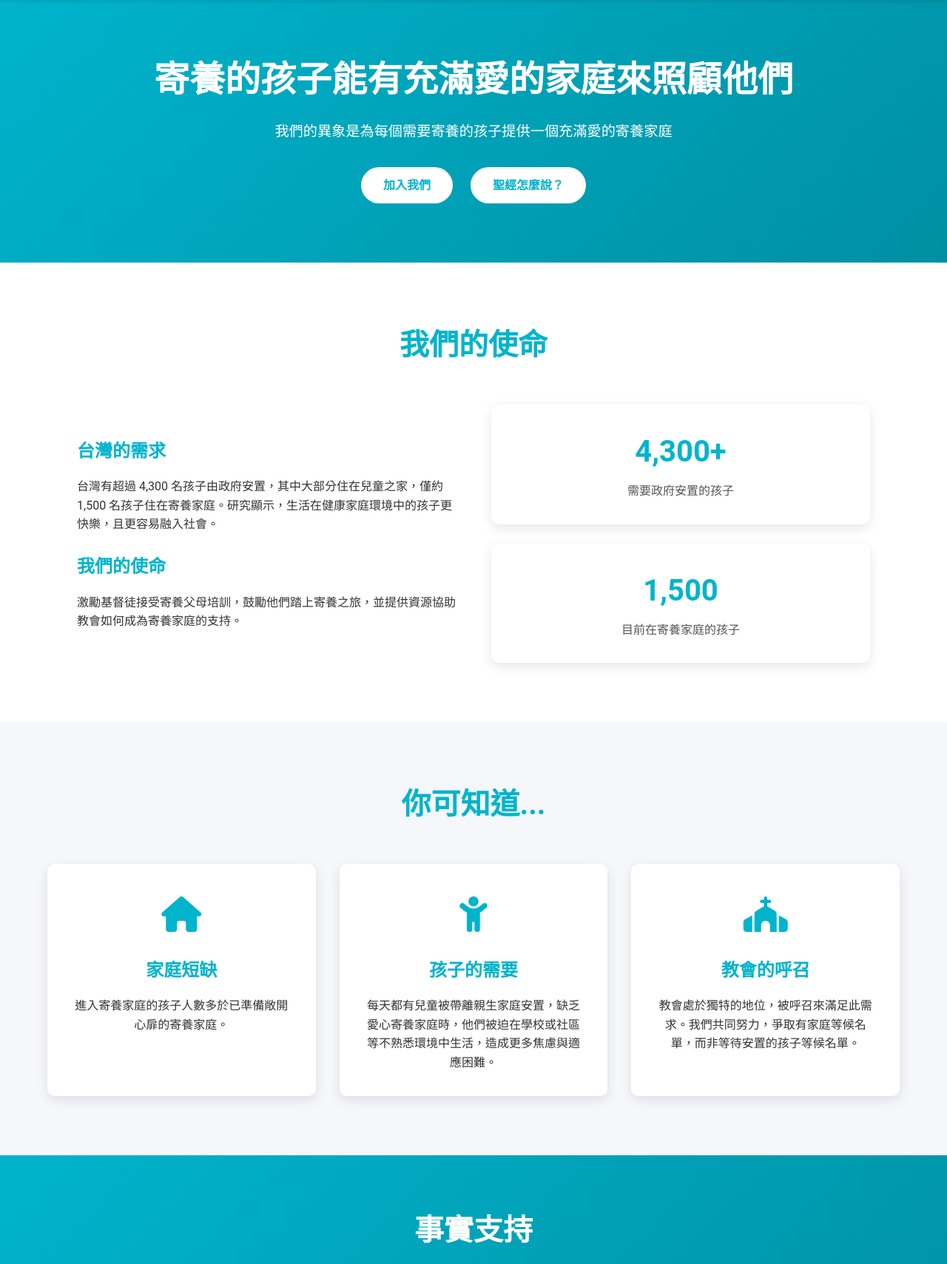
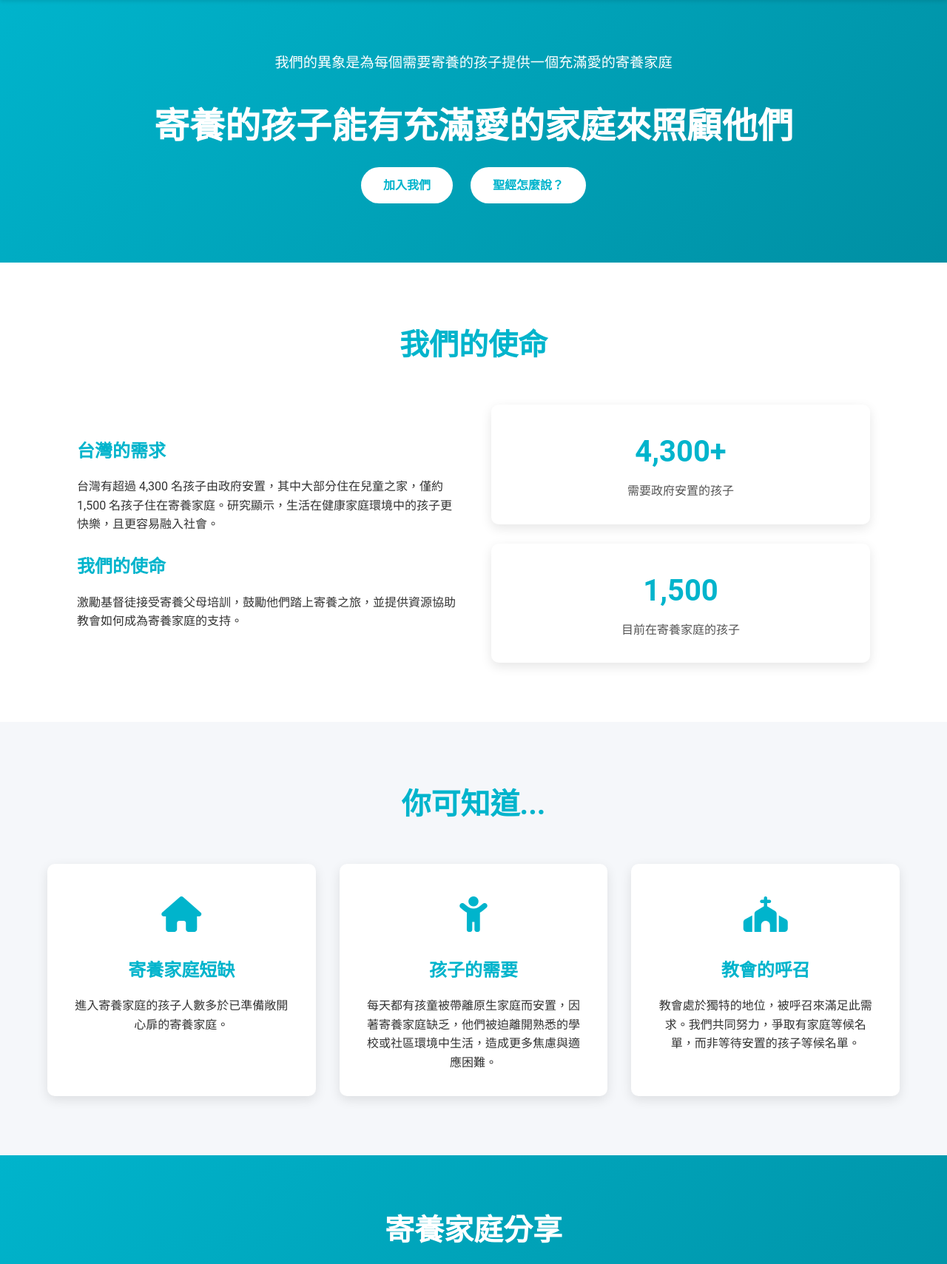
Before and after one commit to laurakick/taiwan127, a PHP site: page / in a window 1280 px wide. Shown: the part 211-1920 px from the top of the page at 74% size. Run offline with PHP 8.4, Linux system fonts and the light colour scheme; some web fonts are replaced.

Commit message:
Refactor HTML structure and improve content clarity across multiple pages

```diff
--- a/contact.html
+++ b/contact.html
@@ -399,12 +399,12 @@
         </div>
 
         <!-- Map Section -->
-        <div class="map-section">
+        <!-- <div  class="map-section">
             <h2>協會位置</h2>
             <div class="map-container">
                 [Google Maps - 台北市信義區基隆路一段155號]
             </div>
-        </div>
+        </div> -->
 
         <!-- FAQ Section -->
         <div class="faq-section">
--- a/index.html
+++ b/index.html
@@ -74,8 +74,8 @@
 
     <!-- Hero Section -->
     <section id="home" class="hero">
+        <p>我們的異象是為每個需要寄養的孩子提供一個充滿愛的寄養家庭</p>
         <h1>寄養的孩子能有充滿愛的家庭來照顧他們</h1>
-        <p>我們的異象是為每個需要寄養的孩子提供一個充滿愛的寄養家庭</p>
         <a href="join-us.html" class="cta-button">加入我們</a>
         <a href="assets/What does the Bible say about orphans.pdf" class="cta-button">聖經怎麼說？</a>
     </section>
@@ -114,7 +114,7 @@
                     <div class="icon-large">
                         <i class="fas fa-home"></i>
                     </div>
-                    <h3>家庭短缺</h3>
+                    <h3>寄養家庭短缺</h3>
                     <p>進入寄養家庭的孩子人數多於已準備敞開心扉的寄養家庭。</p>
                 </div>
                 <div class="card text-center">
@@ -122,7 +122,7 @@
                         <i class="fas fa-child"></i>
                     </div>
                     <h3>孩子的需要</h3>
-                    <p>每天都有兒童被帶離親生家庭安置，缺乏愛心寄養家庭時，他們被迫在學校或社區等不熟悉環境中生活，造成更多焦慮與適應困難。</p>
+                    <p>每天都有孩童被帶離原生家庭而安置，因著寄養家庭缺乏，他們被迫離開熟悉的學校或社區環境中生活，造成更多焦慮與適應困難。</p>
                 </div>
                 <div class="card text-center">
                     <div class="icon-large">
@@ -137,7 +137,7 @@
 
     <!-- Call to Action Section -->
     <section class="hero">
-        <h2>事實支持</h2>
+        <h2>寄養家庭分享</h2>
         <p>孩子在寄養家庭成長比在機構成長時，在人際關係與適應社會文化上更具優勢。</p>
         <p>2017年聯合國兒童權利公約委員會審議，建議台灣擴大寄養制度，減少機構照護。</p>
         <a href="share.html" class="cta-button">閱讀真實故事</a>
--- a/styles/base.css
+++ b/styles/base.css
@@ -11,6 +11,10 @@ Base Styles - Reset and Core Body Styles
     box-sizing: border-box;
 }
 
+html {
+    scroll-behavior: smooth;
+}
+
 body {
     font-family: var(--font-primary);
     line-height: var(--line-height-relaxed);
```
Also changed, not shown: join-us.html (+20 -11 lines), resources.html (+6 -6 lines).
